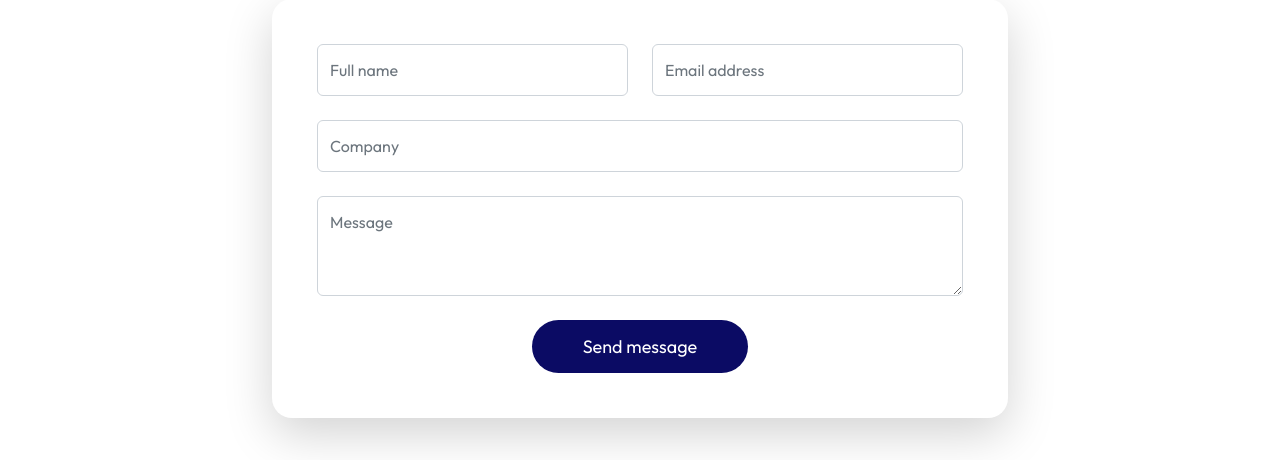
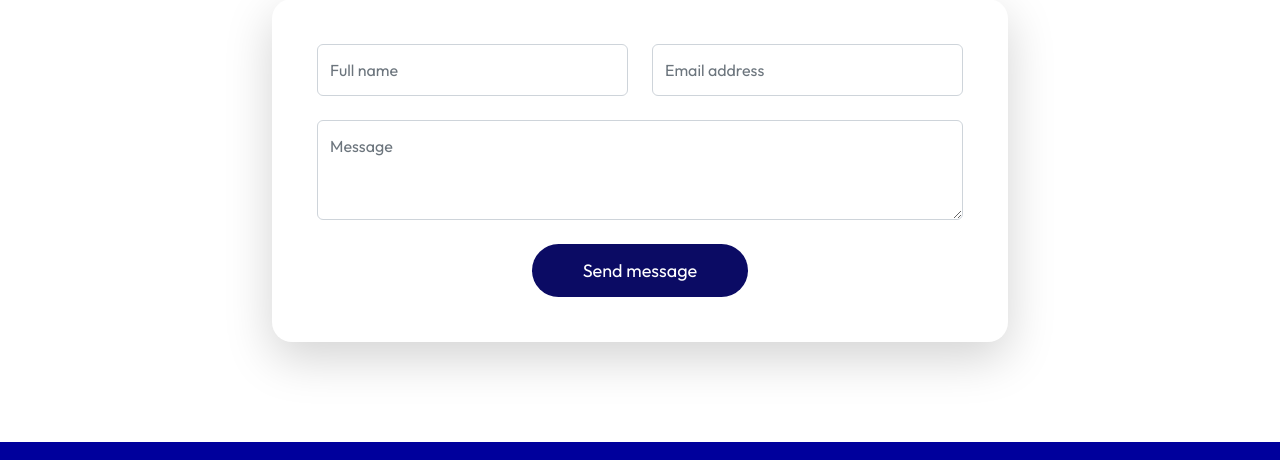
Before and after one commit to anasgarbouj/micminds, a plain HTML site: page index.html in a window 1280 px wide. Shown: the part 4680-5140 px from the top of the page. Drawn offline with Linux system fonts and the light colour scheme.

Commit message:
add netlify form3

```diff
--- a/index.html
+++ b/index.html
@@ -473,8 +473,7 @@
                                             </div>
                                         </div>
 
-                                        <input type="text" name="contact-company" id="contact-company"
-                                            class="form-control" placeholder="Company" required>
+
 
                                         <textarea name="contact-message" rows="3" class="form-control"
                                             id="contact-message" placeholder="Message"></textarea>
```
